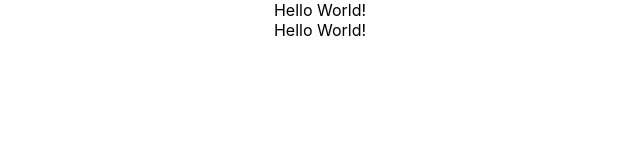
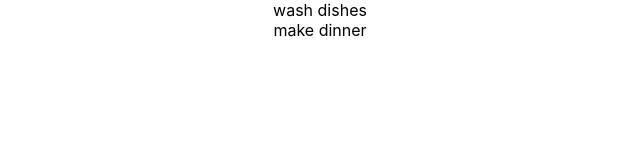
Before and after one commit to adamhinton/react-jest-testing-practice, a React (Create React App) app: page / in a window 1280 px wide. Shown: the top 160 px of the page, without its empty margins (320-960 px from the left). Built offline with nearby package versions, Linux system fonts and the light colour scheme.

Commit message:
pass todo object in to Todo as props

```diff
--- a/src/App.js
+++ b/src/App.js
@@ -11,7 +11,7 @@ function App() {
   return (
     <div className="App">
       {todos.map((todo) => {
-        return <Todo todo={todo} />;
+        return <Todo todo={todo} key={todo.id} />;
       })}
     </div>
   );
--- a/src/components/Todo.js
+++ b/src/components/Todo.js
@@ -1,7 +1,7 @@
 const Todo = (props) => {
-  const { id, title, completed } = props;
+  const { id, title, completed } = props.todo;
 
-  return <div data-testid="todo-1">Hello World!</div>;
+  return <div data-testid="todo-1">{title}</div>;
 };
 
 export default Todo;
```
